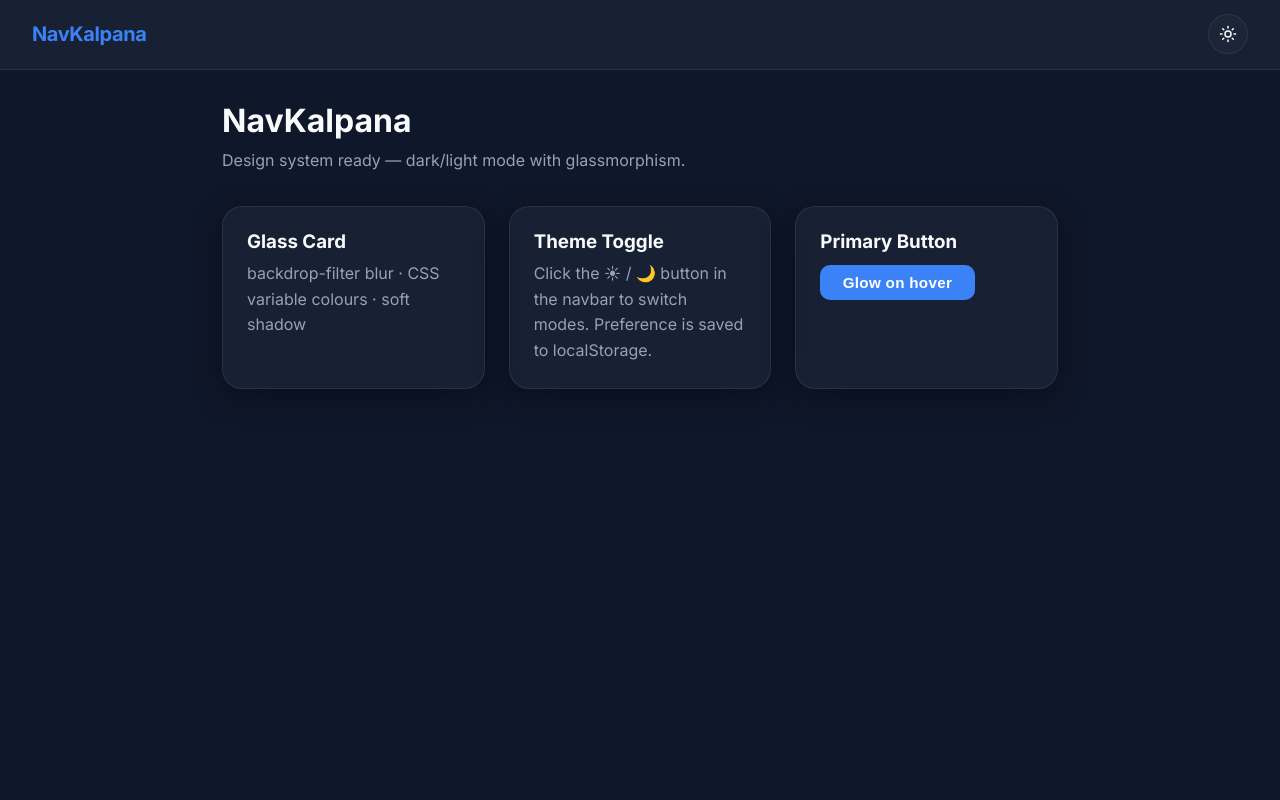
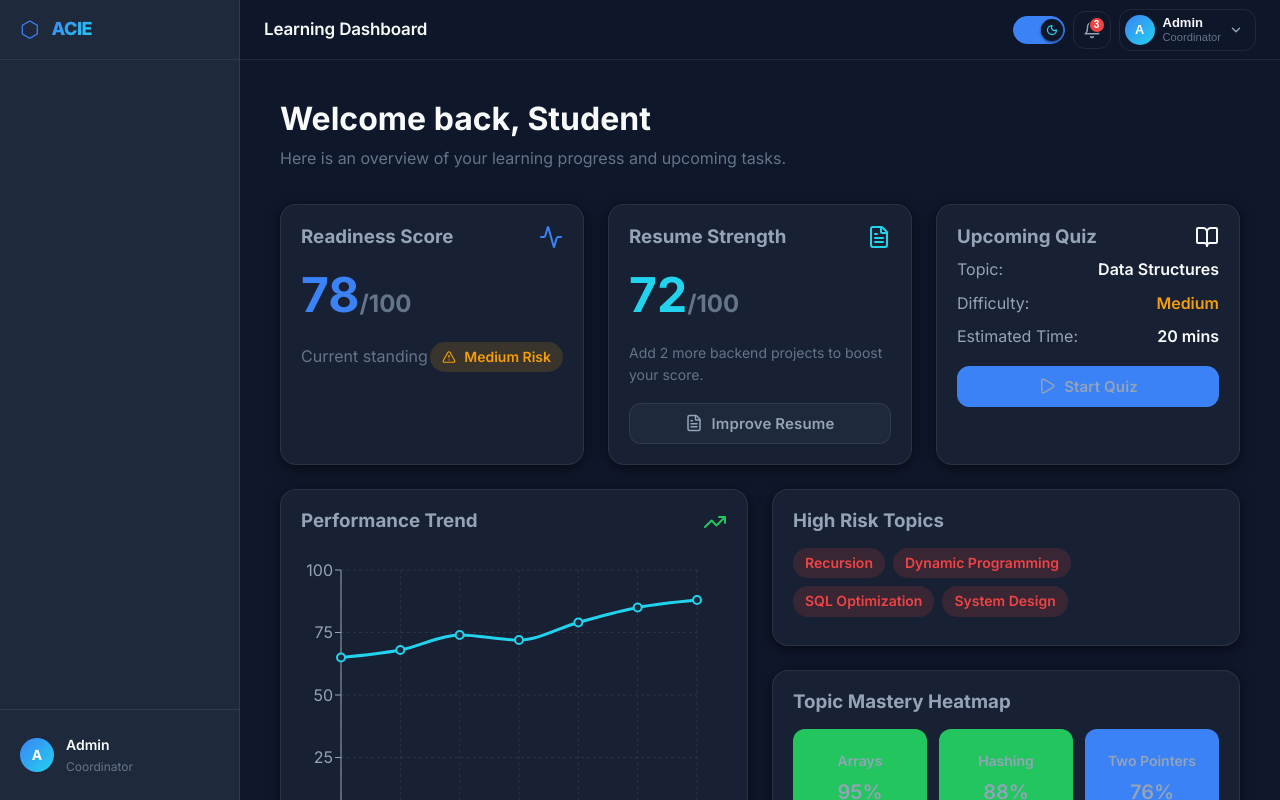
Before and after one commit to ombarmaiya1/-NavKalpana-RICR-NK-0010, a React app in the folder frontend/: page /dashboard in a window 1280 px wide. Shown: the top 800 px of the page. Built offline with nearby package versions, Linux system fonts and the light colour scheme; the HTML template or start-up script is replaced by a standard one.

Commit message:
feat: route App directly to StudentDashboard with ThemeProvider

```diff
--- a/frontend/src/App.jsx
+++ b/frontend/src/App.jsx
@@ -1,53 +1,29 @@
+import { BrowserRouter, Routes, Route, Navigate } from 'react-router-dom';
 import { ThemeProvider } from './context/ThemeContext';
-import Navbar from './components/Navbar';
-import Card from './components/Card';
+import Dashboard from './pages/learning/Dashboard';
 import './index.css';
 
 /**
- * App — root component.
- * Wrap all page content with <ThemeProvider> so every child
- * can access useTheme().  Navbar is placed at the top-level
- * layout; individual page routes go below the Navbar.
+ * App — root router.
+ * ThemeProvider wraps everything so every component (MainLayout,
+ * Navbar, ThemeToggle) can access useTheme().
+ *
+ * Add more <Route> entries here as new pages are built.
+ * The base path "/" redirects immediately to the Dashboard.
  */
-function App() {
+export default function App() {
   return (
     <ThemeProvider>
-      <Navbar />
+      <BrowserRouter>
+        <Routes>
+          {/* Default: open to StudentDashboard */}
+          <Route path="/" element={<Navigate to="/dashboard" replace />} />
+          <Route path="/dashboard" element={<Dashboard />} />
 
-      {/* ── Demo content — replace with your Router / Pages ── */}
-      <main style={{ padding: '2rem', maxWidth: '900px', margin: '0 auto', width: '100%' }}>
-        <h1 style={{ marginBottom: '0.5rem', fontSize: '2rem' }}>
-          NavKalpana
-        </h1>
-        <p style={{ marginBottom: '2rem' }}>
-          Design system ready — dark/light mode with glassmorphism.
-        </p>
-
-        <div
-          style={{
-            display: 'grid',
-            gridTemplateColumns: 'repeat(auto-fill, minmax(260px, 1fr))',
-            gap: '1.5rem',
-          }}
-        >
-          <Card>
-            <h3 style={{ marginBottom: '0.5rem' }}>Glass Card</h3>
-            <p>backdrop-filter blur · CSS variable colours · soft shadow</p>
-          </Card>
-
-          <Card>
-            <h3 style={{ marginBottom: '0.5rem' }}>Theme Toggle</h3>
-            <p>Click the ☀ / 🌙 button in the navbar to switch modes. Preference is saved to localStorage.</p>
-          </Card>
-
-          <Card>
-            <h3 style={{ marginBottom: '0.75rem' }}>Primary Button</h3>
-            <button className="btn-primary">Glow on hover</button>
-          </Card>
-        </div>
-      </main>
+          {/* 404 fallback → also goes to dashboard */}
+          <Route path="*" element={<Navigate to="/dashboard" replace />} />
+        </Routes>
+      </BrowserRouter>
     </ThemeProvider>
   );
 }
-
-export default App;
```
